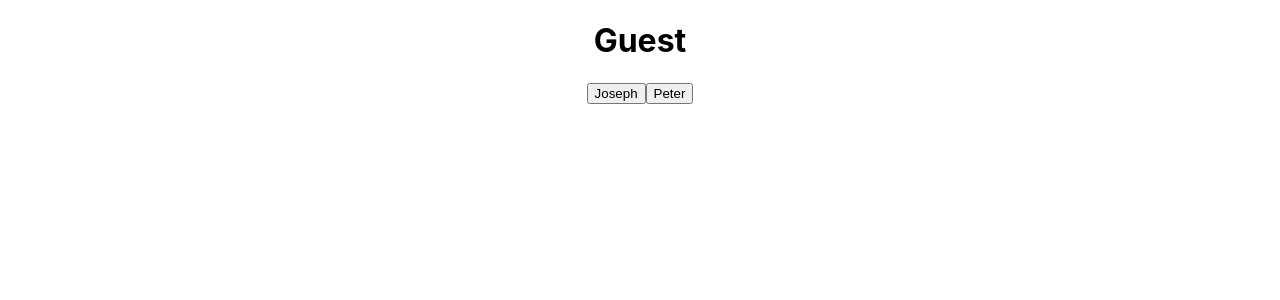
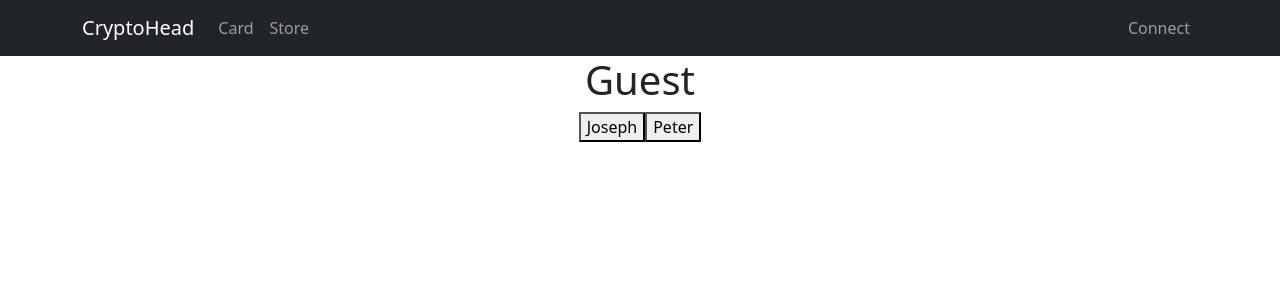
Before and after one commit to digi96/cryptohead-web, a React (Create React App) app: page / in a window 1280 px wide. Shown: the top 300 px of the page. Built offline with nearby package versions, Linux system fonts and the light colour scheme.

Commit message:
Add bootstrap library

```diff
--- a/package.json
+++ b/package.json
@@ -13,7 +13,9 @@
     "@types/react-dom": "^18.0.8",
     "@types/react-redux": "^7.1.24",
     "axios": "^1.1.3",
+    "bootstrap": "^5.1.1",
     "react": "^18.2.0",
+    "react-bootstrap": "^2.5.0-beta.1",
     "react-dom": "^18.2.0",
     "react-redux": "^8.0.4",
     "react-scripts": "5.0.1",
@@ -45,5 +47,8 @@
       "last 1 firefox version",
       "last 1 safari version"
     ]
+  },
+  "devDependencies": {
+    "@types/bootstrap": "^5.2.5"
   }
 }
--- a/src/App.tsx
+++ b/src/App.tsx
@@ -1,7 +1,9 @@
+import 'bootstrap/dist/css/bootstrap.min.css';
 import './App.css';
 import {useDispatch, useSelector} from "react-redux";
 import {bindActionCreators} from "redux";
 import {actionCreators, State, HeadProfile} from "./state"
+import Header from './components/Header';
 
 function App() {
 
@@ -23,6 +25,7 @@ function App() {
 
   return (
     <div className="App">
+      <Header/>
       <h1>{user.displayName}</h1>
       <button onClick={() => onUpdateUserName("Joseph")}>Joseph</button>
       <button onClick={() => onUpdateUserName("Peter")}>Peter</button>
--- /dev/null
+++ b/src/components/Header.tsx
@@ -0,0 +1,27 @@
+import Container from 'react-bootstrap/Container';
+import Nav from 'react-bootstrap/Nav';
+import Navbar from 'react-bootstrap/Navbar';
+//import NavDropdown from 'react-bootstrap/NavDropdown';
+
+
+
+function Header() {
+    return (
+    <Navbar collapseOnSelect expand="lg" bg="dark" variant="dark">
+      <Container>
+        <Navbar.Brand href="#home">CryptoHead</Navbar.Brand>
+        <Navbar.Toggle aria-controls="responsive-navbar-nav" />
+        <Navbar.Collapse id="responsive-navbar-nav">
+          <Nav className="me-auto">
+            <Nav.Link href="#features">Card</Nav.Link>
+            <Nav.Link href="#pricing">Store</Nav.Link>
+          </Nav>
+          <Nav>
+            <Nav.Link href="#deets">Connect</Nav.Link>
+          </Nav>
+        </Navbar.Collapse>
+      </Container>
+    </Navbar>)
+}
+
+export default Header;
```
Also changed, not shown: 1 other file (tests, documents, lock files or other folders).
